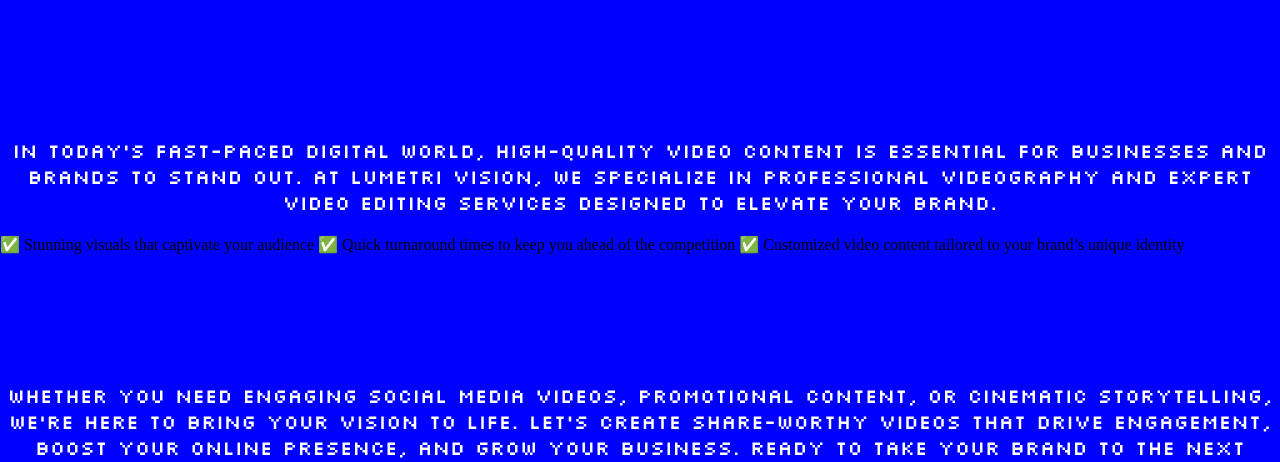
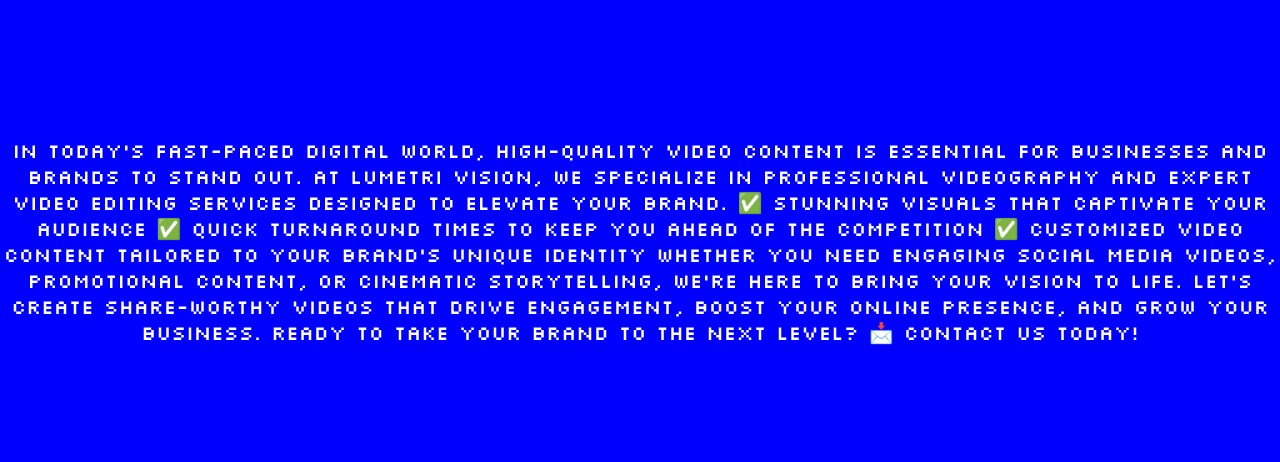
Before and after one commit to cnoriega84/lumetri-vision, a plain HTML site: page index.html in a window 1280 px wide. Shown: the part 187-649 px from the top of the page. Drawn offline with Linux system fonts and the light colour scheme.

Commit message:
Update index.html

```diff
--- a/index.html
+++ b/index.html
@@ -49,11 +49,11 @@
          <h2><a href="">Hire Us</a></h2>
       </section>
       <section class="about">
-         <p>In today’s fast-paced digital world, high-quality video content is essential for businesses and brands to stand out. At Lumetri Vision, we specialize in professional videography and expert video editing services designed to elevate your brand.</p>
+         <p>In today’s fast-paced digital world, high-quality video content is essential for businesses and brands to stand out. At Lumetri Vision, we specialize in professional videography and expert video editing services designed to elevate your brand.
             ✅ Stunning visuals that captivate your audience
             ✅ Quick turnaround times to keep you ahead of the competition
-            ✅ Customized video content tailored to your brand’s unique identity</li>
-      <p>Whether you need engaging social media videos, promotional content, or cinematic storytelling, we’re here to bring your vision to life. Let’s create share-worthy videos that drive engagement, boost your online presence, and grow your business. Ready to take your brand to the next level? 📩 Contact us today!</p>
+            ✅ Customized video content tailored to your brand’s unique identity
+      Whether you need engaging social media videos, promotional content, or cinematic storytelling, we’re here to bring your vision to life. Let’s create share-worthy videos that drive engagement, boost your online presence, and grow your business. Ready to take your brand to the next level? 📩 Contact us today!</p>
       </section>
    </main>
    <footer>
```
